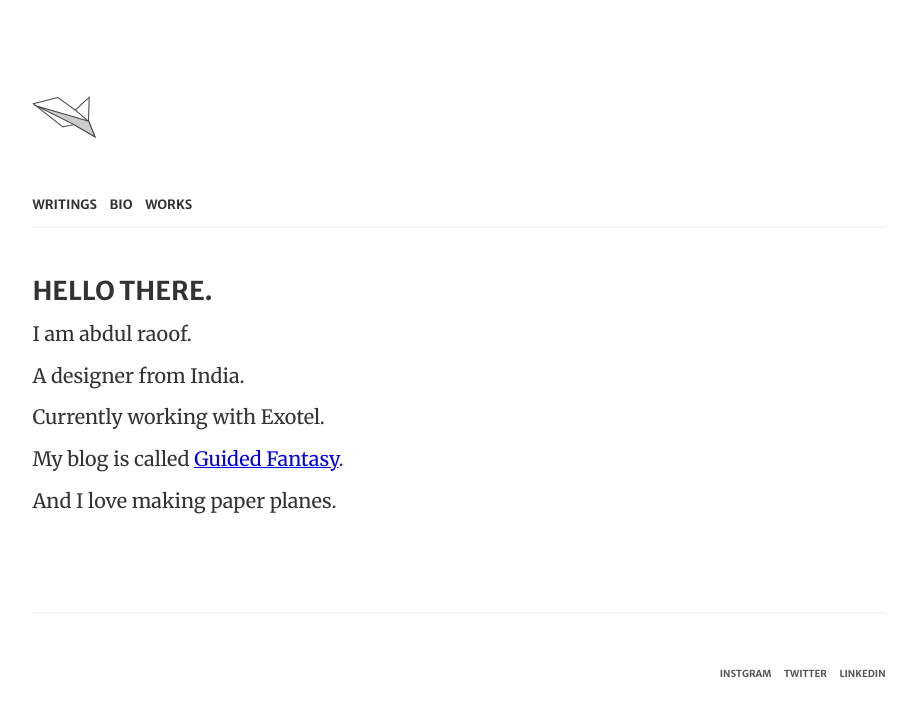
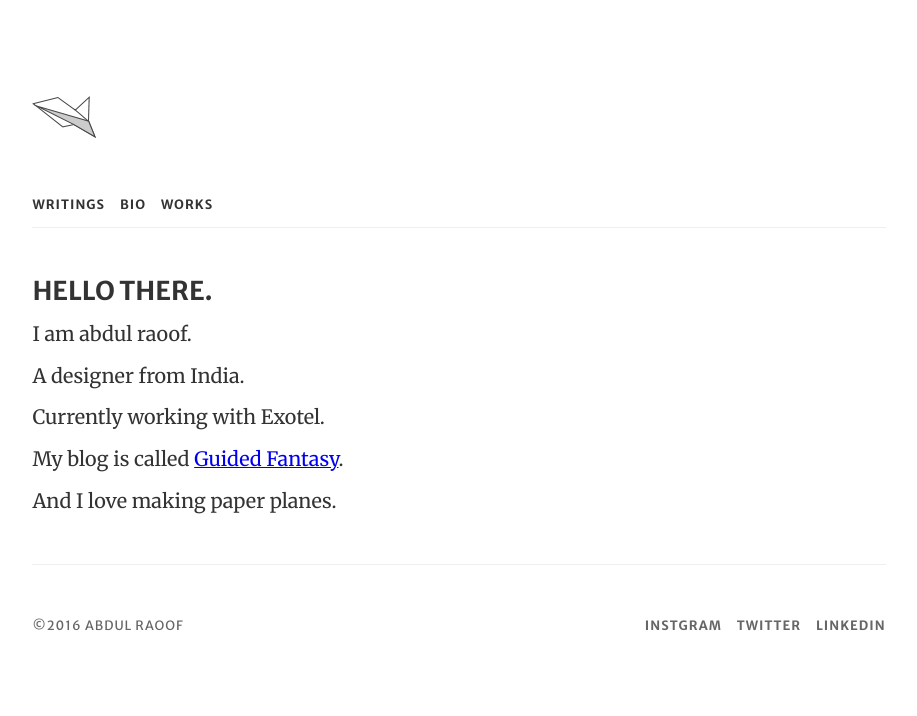
Before and after one commit to abdulraoof/abdulraoof.github.io, a Jekyll site: the page built from index.html, in a window 1280 px wide. Shown: the top 716 px of the page, without its empty margins (181-1098 px from the left). Built offline with Jekyll 4.4.1, drawn with Linux system fonts in a browser that asks for light colours; the list of posts is cut into pages by our own code.

Commit message:
testing footer

```diff
--- a/_layouts/default.html
+++ b/_layouts/default.html
@@ -16,6 +16,7 @@
 		{{content}}
 		<footer>
 			<nav>
+				<small>&copy;2016 abdul raoof</small>
 				 <ul>
 				 	<li><a href="#">instgram</a></li>
 				 	<li><a href="#">twitter</a></li>
--- a/css/main.scss
+++ b/css/main.scss
@@ -56,7 +56,14 @@ p {
   line-height: 1.5;
 }
 
-small, .font_small {font-size: 0.618em;}
+small, .font_small {
+  font-size: 0.8em;
+  text-transform: uppercase;
+  font-family: $secondary-font;
+  letter-spacing: 1px;
+  font-weight: 600;
+  color: $type-color;
+}
 
 .seconday-type {
   font-family: $secondary-font;
@@ -67,17 +74,14 @@ nav{
   padding: 3em 0 .75em 0;
   ul{
     li {
-      font-size: .8em;
       display: inline-block;
       padding: 0 .75em 0 0;
       &:last-child{
         padding-right: 0;
       }
       a {
+        @extend small;
         text-decoration: none;
-        text-transform: uppercase;
-        font-weight: 600;
-        color: $type-color;
       }
     }
   }
@@ -90,16 +94,21 @@ header {
 }
 
 footer {
-  @extend header;
-  margin-bottom: 6em;
-
+  margin-top: 3em;
+  border-top: 1px solid #eee;
+  color: #666;
   nav {
-    float: right;
+    small {
+      color: #666;
+      font-weight: 400;
+    }
     ul {
+      float: right;
       li{
         a{
-          font-size: .75em;
-          color: #555;
+          @extend small;
+          color: #666;
+          font-weight: 600;
         }
       }
     }
```
